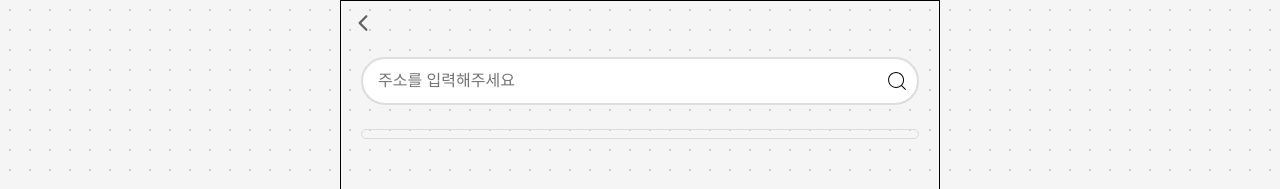
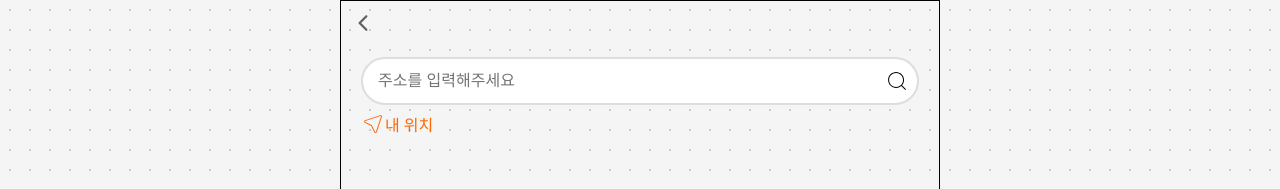
Before and after one commit to MenuPicker/MenuPicker_FE, a React (Vite) app: page /address in a window 1280 px wide. Shown: the top 189 px of the page. Built offline with nearby package versions, Linux system fonts and the light colour scheme.

Commit message:
feat: 위치 가져오기

```diff
--- a/src/css/page/addressPage.module.css
+++ b/src/css/page/addressPage.module.css
@@ -36,7 +36,7 @@
 .errorMsg {
   position: absolute;
   /* bottom: 20px; */
-  bottom: 0;
+  bottom: -5px;
   left: 0;
   color: red;
   font-size: 12px;
@@ -48,6 +48,13 @@
   position: absolute;
   right: 10px;
 }
+/* .textDiv {
+  display: flex;
+  justify-content: center;
+  font-size: 16px;
+  font-weight: 700;
+  margin-top: 20px;
+} */
 
 .resultList {
   margin-top: 8px;
@@ -66,3 +73,17 @@
 .resultList li:hover {
   background-color: #f0f0f0;
 }
+
+.locationDiv {
+  /* margin-top: 30px; */
+  display: flex;
+  font-size: 16px;
+  justify-content: center;
+  color: #ff6600;
+  position: absolute;
+  bottom: -15px;
+}
+.locationIcon {
+  height: 24px;
+  width: 24px;
+}
--- a/src/page/AddressPage.tsx
+++ b/src/page/AddressPage.tsx
@@ -2,7 +2,7 @@ import { useState } from "react";
 import Header from "../components/Header";
 import addressStyle from "../css/page/addressPage.module.css";
 import { CiSearch } from "react-icons/ci";
-
+import { CiLocationArrow1 } from "react-icons/ci";
 export default function AddressPage() {
   const [inputValue, setInputValue] = useState("");
   const [results, setResults] = useState<any[]>([]);
@@ -30,6 +30,24 @@ export default function AddressPage() {
       console.error(error.message);
     }
   };
+  const getLocation = () => {
+    if (!navigator.geolocation) {
+      alert("현재 브라우저에서 위치 정보를 지원하지 않습니다.");
+      return;
+    }
+
+    navigator.geolocation.getCurrentPosition(
+      (position) => {
+        const { latitude, longitude } = position.coords;
+        console.log("위도:", latitude, "경도:", longitude);
+        // 여기서 주소 API 호출 가능
+      },
+      (error) => {
+        console.error(error);
+        alert("위치 정보를 가져오는데 실패했습니다.");
+      }
+    );
+  };
 
   return (
     <div className={addressStyle.pageContainer}>
@@ -42,19 +60,26 @@ export default function AddressPage() {
             placeholder="주소를 입력해주세요"
             onChange={(e) => setInputValue(e.target.value)}
           />
-          {errorMsg && (
+          {/* {errorMsg && (
             <span className={addressStyle.errorMsg}>{errorMsg}</span>
-          )}
+          )} */}
+          <div onClick={getLocation} className={addressStyle.locationDiv}>
+            <CiLocationArrow1 className={addressStyle.locationIcon} />
+            <span>내 위치</span>
+          </div>
           <CiSearch
             className={addressStyle.searchIcon}
             onClick={handleAddress}
           />
         </div>
-        <ul className={addressStyle.resultList}>
+        {/* <ul className={addressStyle.resultList}>
           {results.map((item, idx) => (
             <li key={idx}>{item.address_name}</li>
           ))}
-        </ul>
+        </ul> */}
+        {/* <div className={addressStyle.textDiv}>
+          <span>또는</span>
+        </div> */}
       </div>
     </div>
   );
```
